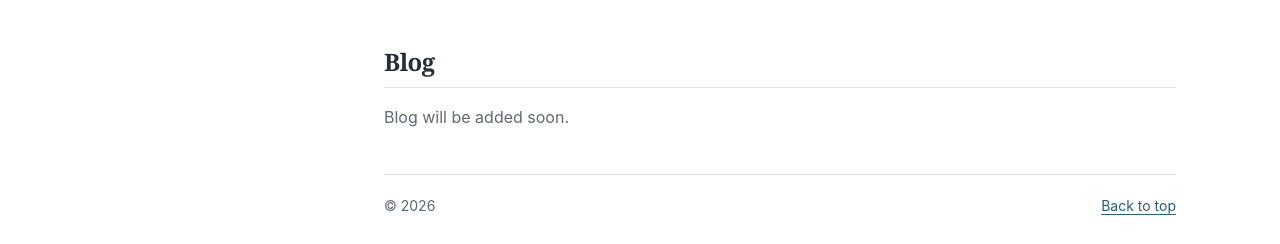
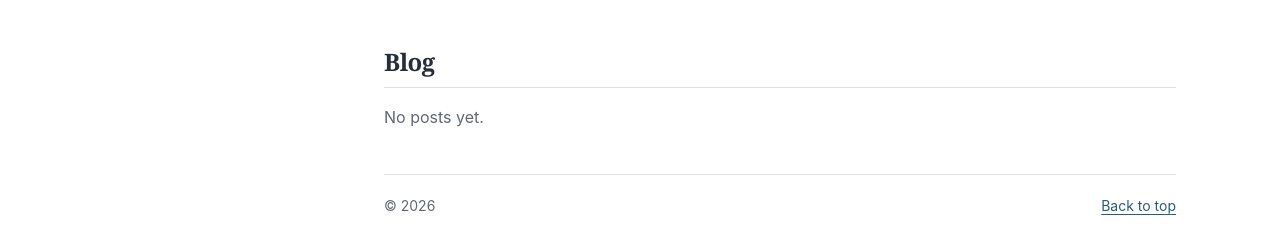
Before and after one commit to Triumfoo/triumfoo.github.io, a Jekyll site: the page built from index.html, in a window 1280 px wide and 900 px high, scrolled down 2412 px. Shown: the part 653-897 px from the top of the window. Built offline with Jekyll 4.4.1, drawn with Linux system fonts in a browser that asks for light colours.

Commit message:
Display Blog section with dated Markdown post links
Add blog section with posts listing and fallback message.

```diff
--- a/index.html
+++ b/index.html
@@ -50,7 +50,21 @@
       {% for section in site.sections %}
       <section id="{{ section.id | escape }}" aria-labelledby="{{ section.id | escape }}-heading">
         <h2 id="{{ section.id | escape }}-heading">{{ section.title | escape }}</h2>
-        {% if section.items.size > 0 %}
+        {% if section.id == 'blog' %}
+        <ul class="entry-list">
+          {% for post in site.posts %}
+          <li class="entry">
+            <time class="period" datetime="{{ post.date | date: '%Y-%m-%d' }}">{{ post.date | date: '%b. %d, %Y' }}</time>
+            <div class="entry-body">
+              <h3><a href="{{ post.url | relative_url }}">{{ post.title | escape }}</a></h3>
+              <p>{{ post.excerpt | strip_html | truncatewords: 35 | escape }}</p>
+            </div>
+          </li>
+          {% else %}
+          <li class="empty">No posts yet.</li>
+          {% endfor %}
+        </ul>
+        {% elsif section.items.size > 0 %}
         <ul class="entry-list">
           {% for item in section.items %}
           <li class="entry">
```
